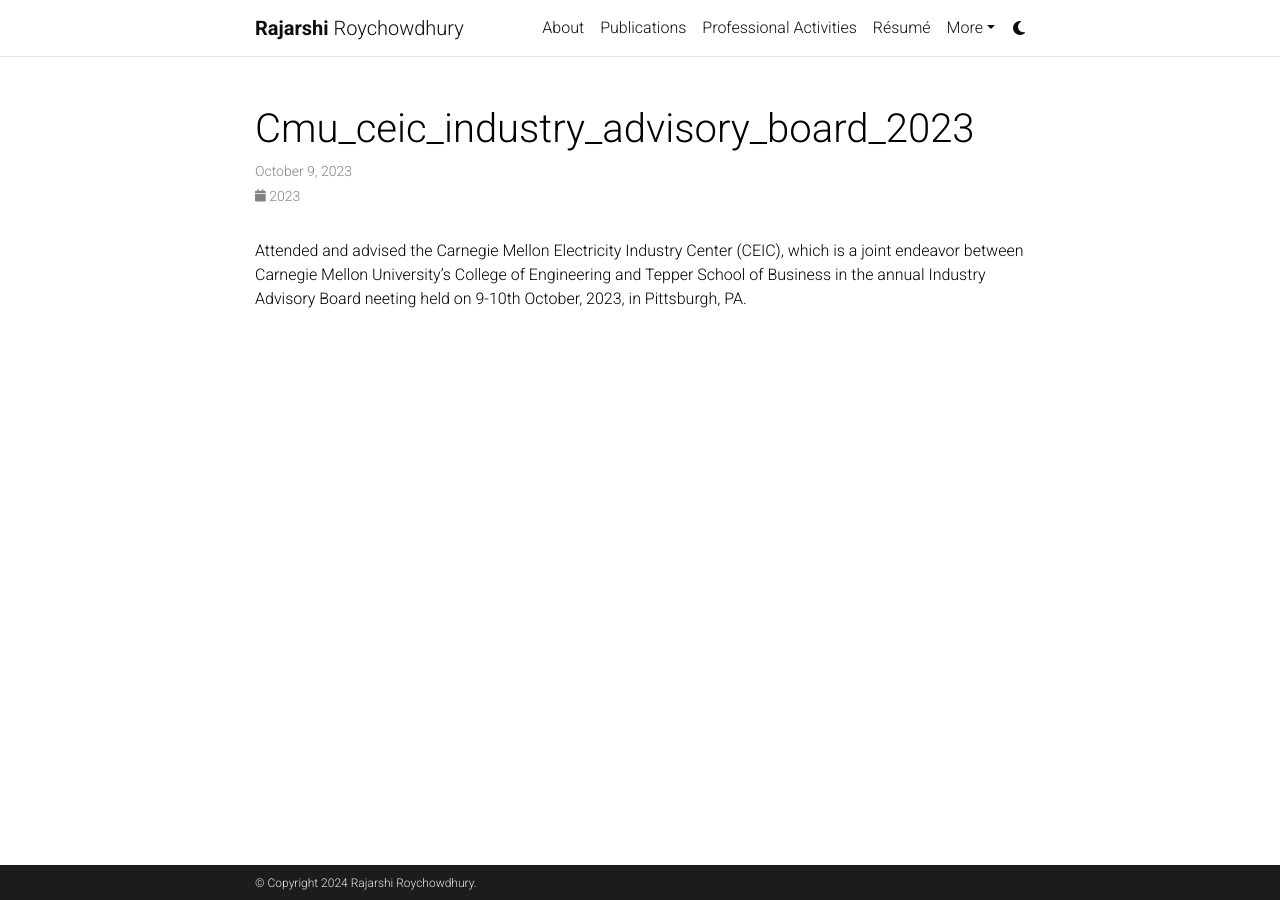
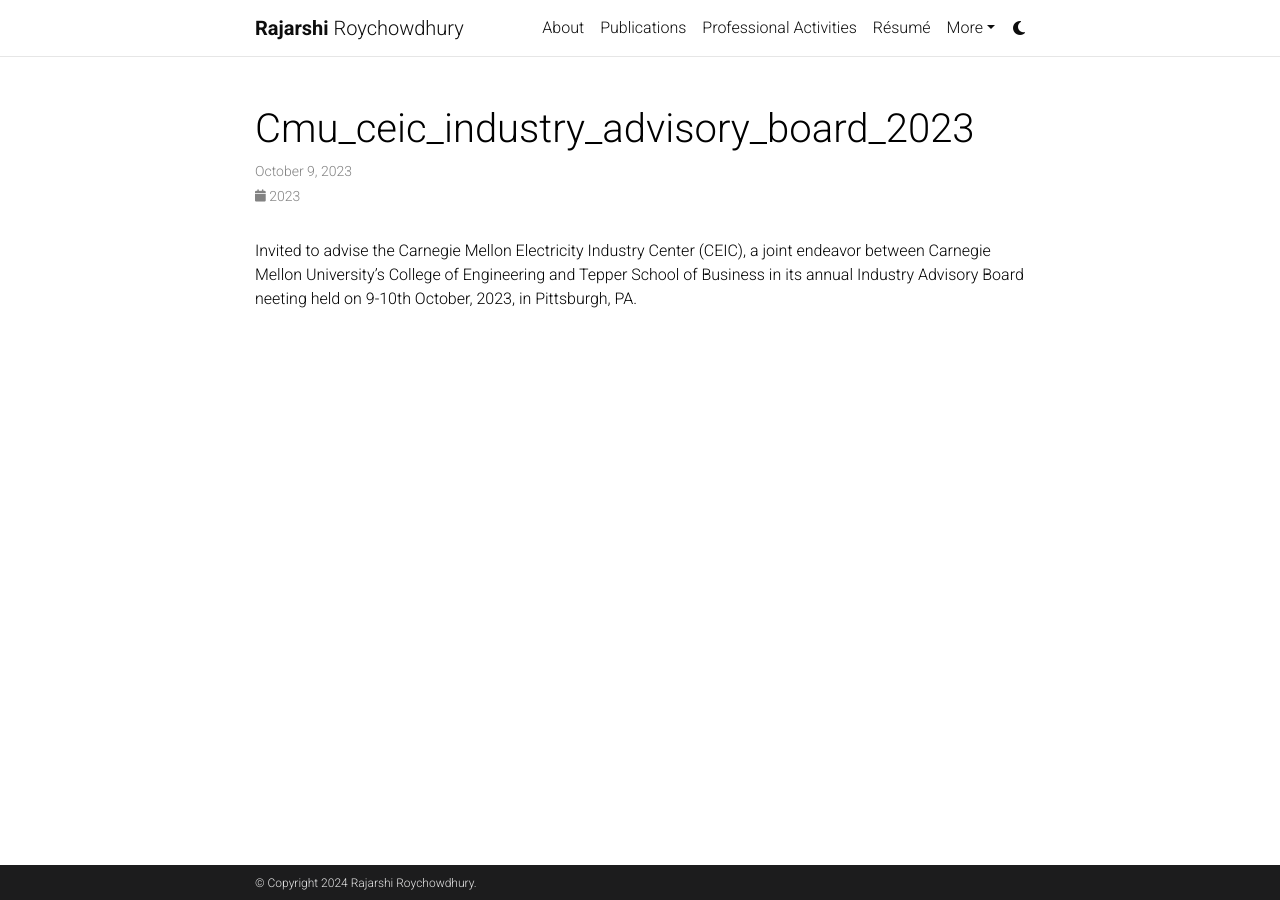
Before and after one commit to rajarshiroychowdhury/rajarshiroychowdhury.github.io, a Jekyll site: the page built from _news/CMU_CEIC_Industry_Advisory_Board_2023.md, in a window 1280 px wide. Built offline with Jekyll 4.4.1, drawn with Linux system fonts in a browser that asks for light colours; full-size pictures stand in for the smaller copies a plugin makes; comment, search, counter and statistics services are not loaded; a style sheet for code colours, icons or effects is not loaded.

Commit message:
changes in the news section

```diff
--- a/_news/CMU_CEIC_Industry_Advisory_Board_2023.md
+++ b/_news/CMU_CEIC_Industry_Advisory_Board_2023.md
@@ -11,4 +11,4 @@ related_posts: false
 <!-- A simple inline announcement with Markdown emoji! :sparkles: :smile: -->
 <!-- I will be co-chairing a panel at the PES ISGT Latin America conference, at San Juan PR, on Automated Distribution Systems – Technologies, Trend, Need and Challenges. This panel consists of speakers from DOE national labs, universities, utility, and product vendor, to present the cutting-edge research, technologies, strategies, customer experience, and visions in distribution automation. Panelists include Dr. Henry Huang, Energy Systems Division Director (ANL), Dr. Martha Symko-Davies, Program Manager of Accelerating Clean Energy at Scale (NREL), Dr. Xuan Wu, Manager, Transmission Planning (AES), Dr. Di Shi, Associate Professor (NMSU), Dr. Zhaoyu Wang, Northrop Grumman Associate Professor (ISU), Daniel Arden, Director of Grid Automation Marketing (Eaton)These speakers will provide multiple angles of insights to the grand trend of grid automation, based on their extensive years of experience in individual areas which will benefit audiences from all types of organizations. -->
 
-Attended and advised the Carnegie Mellon Electricity Industry Center (CEIC), which is a joint endeavor between Carnegie Mellon University’s College of Engineering and Tepper School of Business in the annual Industry Advisory Board neeting held on 9-10th October, 2023, in Pittsburgh, PA.
+Invited to advise the Carnegie Mellon Electricity Industry Center (CEIC), a joint endeavor between Carnegie Mellon University’s College of Engineering and Tepper School of Business in its annual Industry Advisory Board neeting held on 9-10th October, 2023, in Pittsburgh, PA.
```
Also changed, not shown: _news/ISGT-LA_Panel_Announcement.md (+1 -1 lines), 2 other files.
